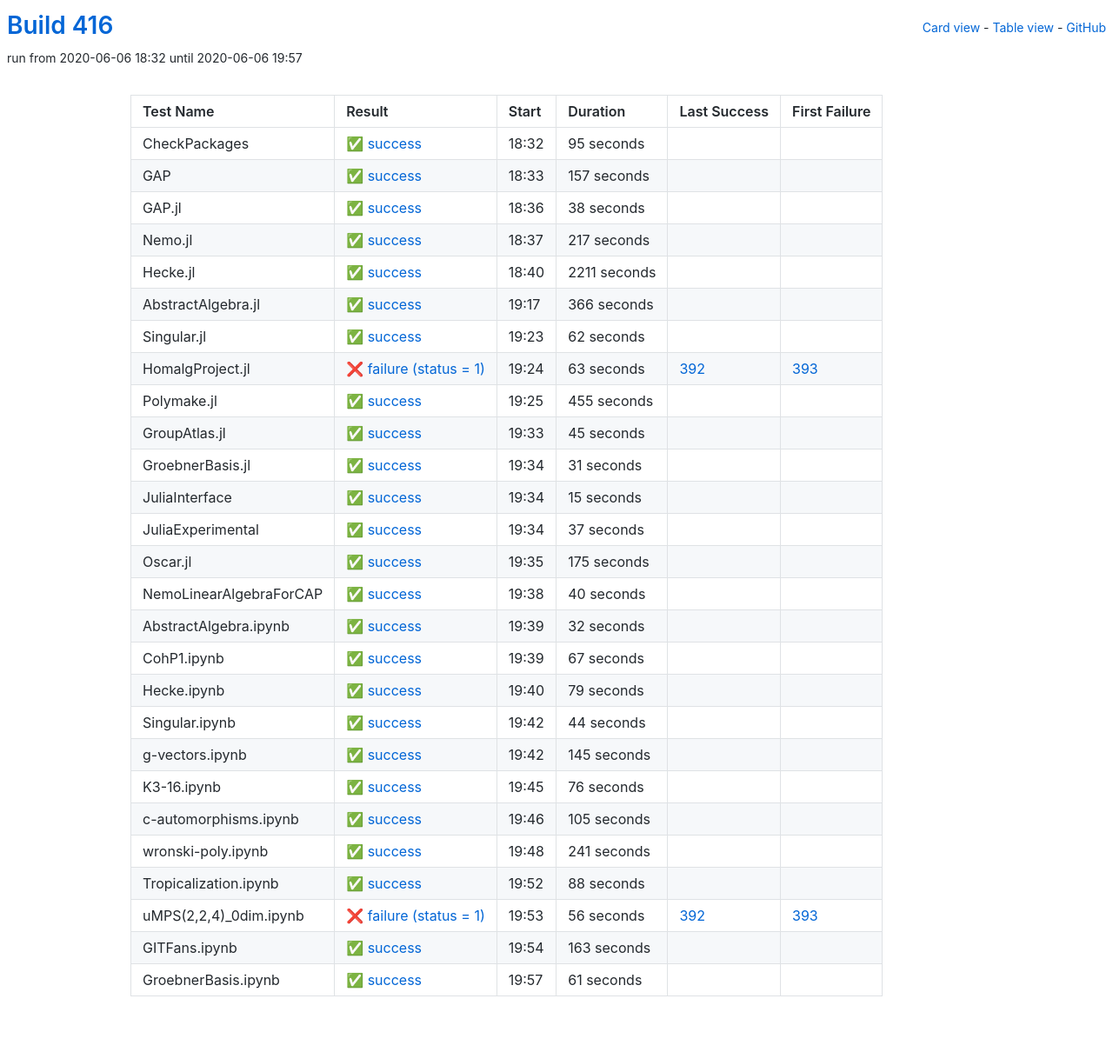
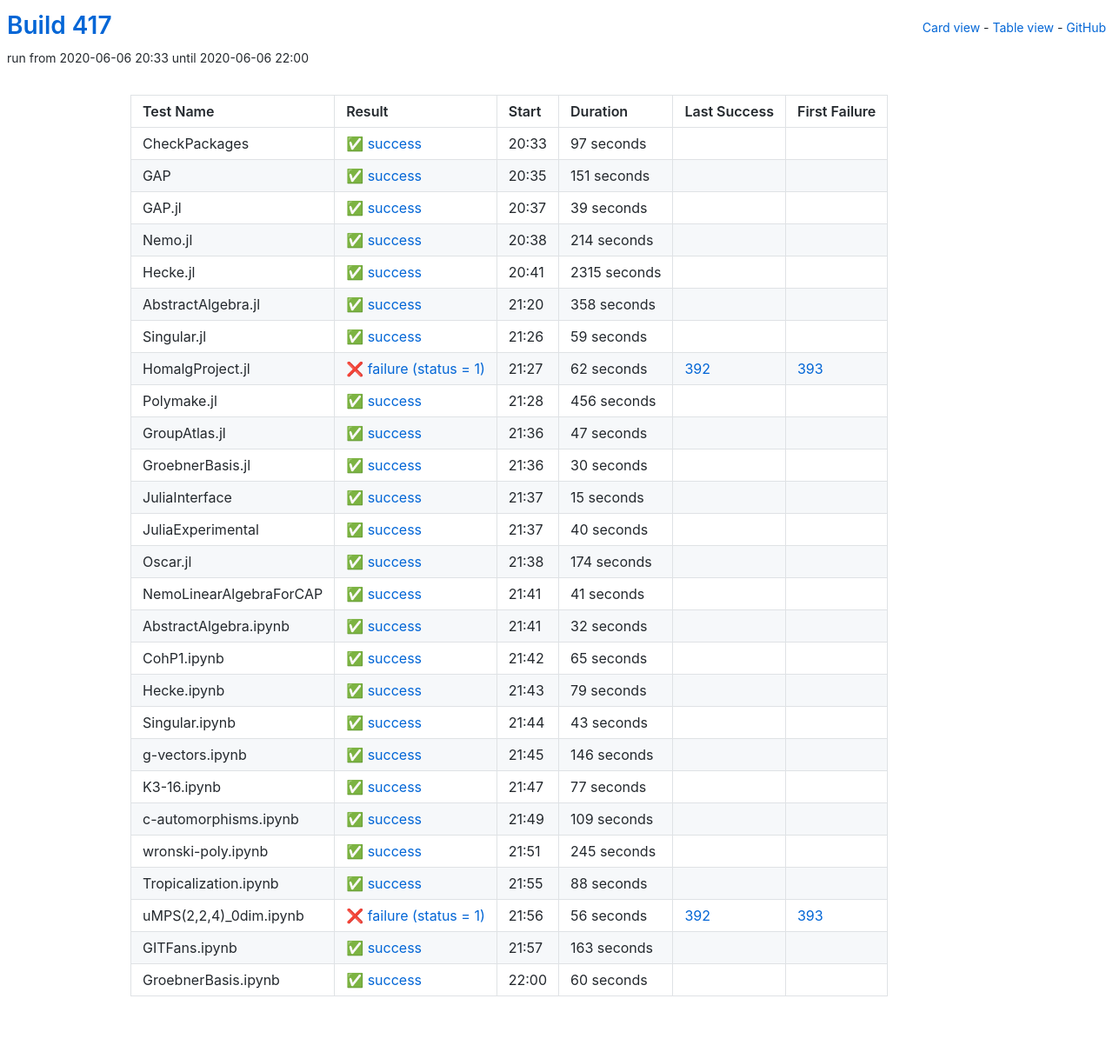
Before and after one commit to oscar-system/oscar-ci-status-1.4, a Jekyll site: the page built from table.html, in a window 1280 px wide. Shown: the whole page at 87% size. Built offline with Jekyll 4.4.1, drawn with Linux system fonts in a browser that asks for light colours.

Commit message:
Build 417

```diff
--- a/_data/ci.yml
+++ b/_data/ci.yml
@@ -1,137 +1,137 @@
-build: 416
-build_url: https://oscarci.mathematik.uni-kl.de/job/oscar-julia-1.4/416/
+build: 417
+build_url: https://oscarci.mathematik.uni-kl.de/job/oscar-julia-1.4/417/
 job: oscar-julia-1.4
 tests:
-- duration: 95
+- duration: 97
   exitcode: 0
   first_failure: false
   first_failure_url: null
   id: checkpackages
   last_success: false
   last_success_url: null
-  log: https://oscarci.mathematik.uni-kl.de/job/oscar-julia-1.4/416/artifact/logs/build-416/CheckPackages.log
+  log: https://oscarci.mathematik.uni-kl.de/job/oscar-julia-1.4/417/artifact/logs/build-417/CheckPackages.log
   name: CheckPackages
-  start: 2020-06-06 18:32
+  start: 2020-06-06 20:33
   status: success
   success: true
-- duration: 157
+- duration: 151
   exitcode: 0
   first_failure: false
   first_failure_url: null
   id: gap
   last_success: false
   last_success_url: null
-  log: https://oscarci.mathematik.uni-kl.de/job/oscar-julia-1.4/416/artifact/logs/build-416/GAP.log
+  log: https://oscarci.mathematik.uni-kl.de/job/oscar-julia-1.4/417/artifact/logs/build-417/GAP.log
   name: GAP
-  start: 2020-06-06 18:33
+  start: 2020-06-06 20:35
   status: success
   success: true
-- duration: 38
+- duration: 39
   exitcode: 0
   first_failure: false
   first_failure_url: null
   id: gap-jl
   last_success: false
   last_success_url: null
-  log: https://oscarci.mathematik.uni-kl.de/job/oscar-julia-1.4/416/artifact/logs/build-416/GAP.jl.log
+  log: https://oscarci.mathematik.uni-kl.de/job/oscar-julia-1.4/417/artifact/logs/build-417/GAP.jl.log
   name: GAP.jl
-  start: 2020-06-06 18:36
+  start: 2020-06-06 20:37
   status: success
   success: true
-- duration: 217
+- duration: 214
   exitcode: 0
   first_failure: false
   first_failure_url: null
   id: nemo-jl
   last_success: false
   last_success_url: null
-  log: https://oscarci.mathematik.uni-kl.de/job/oscar-julia-1.4/416/artifact/logs/build-416/Nemo.jl.log
+  log: https://oscarci.mathematik.uni-kl.de/job/oscar-julia-1.4/417/artifact/logs/build-417/Nemo.jl.log
   name: Nemo.jl
-  start: 2020-06-06 18:37
+  start: 2020-06-06 20:38
   status: success
   success: true
-- duration: 2211
+- duration: 2315
   exitcode: 0
   first_failure: false
   first_failure_url: null
   id: hecke-jl
   last_success: false
   last_success_url: null
-  log: https://oscarci.mathematik.uni-kl.de/job/oscar-julia-1.4/416/artifact/logs/build-416/Hecke.jl.log
+  log: https://oscarci.mathematik.uni-kl.de/job/oscar-julia-1.4/417/artifact/logs/build-417/Hecke.jl.log
   name: Hecke.jl
-  start: 2020-06-06 18:40
+  start: 2020-06-06 20:41
   status: success
   success: true
-- duration: 366
+- duration: 358
   exitcode: 0
   first_failure: false
   first_failure_url: null
   id: abstractalgebra-jl
   last_success: false
   last_success_url: null
-  log: https://oscarci.mathematik.uni-kl.de/job/oscar-julia-1.4/416/artifact/logs/build-416/AbstractAlgebra.jl.log
+  log: https://oscarci.mathematik.uni-kl.de/job/oscar-julia-1.4/417/artifact/logs/build-417/AbstractAlgebra.jl.log
   name: AbstractAlgebra.jl
-  start: 2020-06-06 19:17
+  start: 2020-06-06 21:20
   status: success
   success: true
-- duration: 62
+- duration: 59
   exitcode: 0
   first_failure: false
   first_failure_url: null
   id: singular-jl
   last_success: false
   last_success_url: null
-  log: https://oscarci.mathematik.uni-kl.de/job/oscar-julia-1.4/416/artifact/logs/build-416/Singular.jl.log
+  log: https://oscarci.mathematik.uni-kl.de/job/oscar-julia-1.4/417/artifact/logs/build-417/Singular.jl.log
   name: Singular.jl
-  start: 2020-06-06 19:23
+  start: 2020-06-06 21:26
   status: success
   success: true
-- duration: 63
+- duration: 62
   exitcode: 1
   first_failure: 393
   first_failure_url: https://oscarci.mathematik.uni-kl.de/job/oscar-julia-1.4/393/
   id: homalgproject-jl
   last_success: 392
   last_success_url: https://oscarci.mathematik.uni-kl.de/job/oscar-julia-1.4/392/
-  log: https://oscarci.mathematik.uni-kl.de/job/oscar-julia-1.4/416/artifact/logs/build-416/HomalgProject.jl.log
+  log: https://oscarci.mathematik.uni-kl.de/job/oscar-julia-1.4/417/artifact/logs/build-417/HomalgProject.jl.log
   name: HomalgProject.jl
-  start: 2020-06-06 19:24
+  start: 2020-06-06 21:27
   status: failure
   success: false
-- duration: 455
+- duration: 456
   exitcode: 0
   first_failure: false
   first_failure_url: null
   id: polymake-jl
   last_success: false
   last_success_url: null
-  log: https://oscarci.mathematik.uni-kl.de/job/oscar-julia-1.4/416/artifact/logs/build-416/Polymake.jl.log
+  log: https://oscarci.mathematik.uni-kl.de/job/oscar-julia-1.4/417/artifact/logs/build-417/Polymake.jl.log
   name: Polymake.jl
-  start: 2020-06-06 19:25
+  start: 2020-06-06 21:28
   status: success
   success: true
-- duration: 45
+- duration: 47
   exitcode: 0
   first_failure: false
   first_failure_url: null
   id: groupatlas-jl
   last_success: false
   last_success_url: null
-  log: https://oscarci.mathematik.uni-kl.de/job/oscar-julia-1.4/416/artifact/logs/build-416/GroupAtlas.jl.log
+  log: https://oscarci.mathematik.uni-kl.de/job/oscar-julia-1.4/417/artifact/logs/build-417/GroupAtlas.jl.log
   name: GroupAtlas.jl
-  start: 2020-06-06 19:33
+  start: 2020-06-06 21:36
   status: success
   success: true
-- duration: 31
+- duration: 30
   exitcode: 0
   first_failure: false
   first_failure_url: null
   id: groebnerbasis-jl
   last_success: false
   last_success_url: null
-  log: https://oscarci.mathematik.uni-kl.de/job/oscar-julia-1.4/416/artifact/logs/build-416/GroebnerBasis.jl.log
+  log: https://oscarci.mathematik.uni-kl.de/job/oscar-julia-1.4/417/artifact/logs/build-417/GroebnerBasis.jl.log
   name: GroebnerBasis.jl
-  start: 2020-06-06 19:34
+  start: 2020-06-06 21:36
   status: success
   success: true
 - duration: 15
@@ -141,45 +141,45 @@ tests:
   id: juliainterface
   last_success: false
   last_success_url: null
-  log: https://oscarci.mathematik.uni-kl.de/job/oscar-julia-1.4/416/artifact/logs/build-416/JuliaInterface.log
+  log: https://oscarci.mathematik.uni-kl.de/job/oscar-julia-1.4/417/artifact/logs/build-417/JuliaInterface.log
   name: JuliaInterface
-  start: 2020-06-06 19:34
+  start: 2020-06-06 21:37
   status: success
   success: true
-- duration: 37
+- duration: 40
   exitcode: 0
   first_failure: false
   first_failure_url: null
   id: juliaexperimental
   last_success: false
   last_success_url: null
-  log: https://oscarci.mathematik.uni-kl.de/job/oscar-julia-1.4/416/artifact/logs/build-416/JuliaExperimental.log
+  log: https://oscarci.mathematik.uni-kl.de/job/oscar-julia-1.4/417/artifact/logs/build-417/JuliaExperimental.log
   name: JuliaExperimental
-  start: 2020-06-06 19:34
+  start: 2020-06-06 21:37
   status: success
   success: true
-- duration: 175
+- duration: 174
   exitcode: 0
   first_failure: false
   first_failure_url: null
   id: oscar-jl
   last_success: false
   last_success_url: null
-  log: https://oscarci.mathematik.uni-kl.de/job/oscar-julia-1.4/416/artifact/logs/build-416/Oscar.jl.log
+  log: https://oscarci.mathematik.uni-kl.de/job/oscar-julia-1.4/417/artifact/logs/build-417/Oscar.jl.log
   name: Oscar.jl
-  start: 2020-06-06 19:35
+  start: 2020-06-06 21:38
   status: success
   success: true
-- duration: 40
+- duration: 41
   exitcode: 0
   first_failure: false
   first_failure_url: null
   id: nemolinearalgebraforcap
   last_success: false
   last_success_url: null
-  log: https://oscarci.mathematik.uni-kl.de/job/oscar-julia-1.4/416/artifact/logs/build-416/NemoLinearAlgebraForCAP.log
+  log: https://oscarci.mathematik.uni-kl.de/job/oscar-julia-1.4/417/artifact/logs/build-417/NemoLinearAlgebraForCAP.log
   name: NemoLinearAlgebraForCAP
-  start: 2020-06-06 19:38
+  start: 2020-06-06 21:41
   status: success
   success: true
 - duration: 32
@@ -189,21 +189,21 @@ tests:
   id: abstractalgebra-ipynb
   last_success: false
   last_success_url: null
-  log: https://oscarci.mathematik.uni-kl.de/job/oscar-julia-1.4/416/artifact/logs/build-416/AbstractAlgebra.ipynb.log
+  log: https://oscarci.mathematik.uni-kl.de/job/oscar-julia-1.4/417/artifact/logs/build-417/AbstractAlgebra.ipynb.log
   name: AbstractAlgebra.ipynb
-  start: 2020-06-06 19:39
+  start: 2020-06-06 21:41
   status: success
   success: true
-- duration: 67
+- duration: 65
   exitcode: 0
   first_failure: false
   first_failure_url: null
   id: cohp1-ipynb
   last_success: false
   last_success_url: null
-  log: https://oscarci.mathematik.uni-kl.de/job/oscar-julia-1.4/416/artifact/logs/build-416/CohP1.ipynb.log
+  log: https://oscarci.mathematik.uni-kl.de/job/oscar-julia-1.4/417/artifact/logs/build-417/CohP1.ipynb.log
   name: CohP1.ipynb
-  start: 2020-06-06 19:39
+  start: 2020-06-06 21:42
   status: success
   success: true
 - duration: 79
@@ -213,69 +213,69 @@ tests:
   id: hecke-ipynb
   last_success: false
   last_success_url: null
-  log: https://oscarci.mathematik.uni-kl.de/job/oscar-julia-1.4/416/artifact/logs/build-416/Hecke.ipynb.log
+  log: https://oscarci.mathematik.uni-kl.de/job/oscar-julia-1.4/417/artifact/logs/build-417/Hecke.ipynb.log
   name: Hecke.ipynb
-  start: 2020-06-06 19:40
+  start: 2020-06-06 21:43
   status: success
   success: true
-- duration: 44
+- duration: 43
   exitcode: 0
   first_failure: false
   first_failure_url: null
   id: singular-ipynb
   last_success: false
   last_success_url: null
-  log: https://oscarci.mathematik.uni-kl.de/job/oscar-julia-1.4/416/artifact/logs/build-416/Singular.ipynb.log
+  log: https://oscarci.mathematik.uni-kl.de/job/oscar-julia-1.4/417/artifact/logs/build-417/Singular.ipynb.log
   name: Singular.ipynb
-  start: 2020-06-06 19:42
+  start: 2020-06-06 21:44
   status: success
   success: true
-- duration: 145
+- duration: 146
   exitcode: 0
   first_failure: false
   first_failure_url: null
   id: g-vectors-ipynb
   last_success: false
   last_success_url: null
-  log: https://oscarci.mathematik.uni-kl.de/job/oscar-julia-1.4/416/artifact/logs/build-416/g-vectors.ipynb.log
+  log: https://oscarci.mathematik.uni-kl.de/job/oscar-julia-1.4/417/artifact/logs/build-417/g-vectors.ipynb.log
   name: g-vectors.ipynb
-  start: 2020-06-06 19:42
+  start: 2020-06-06 21:45
   status: success
   success: true
-- duration: 76
+- duration: 77
   exitcode: 0
   first_failure: false
   first_failure_url: null
   id: k3-16-ipynb
   last_success: false
   last_success_url: null
-  log: https://oscarci.mathematik.uni-kl.de/job/oscar-julia-1.4/416/artifact/logs/build-416/K3-16.ipynb.log
+  log: https://oscarci.mathematik.uni-kl.de/job/oscar-julia-1.4/417/artifact/logs/build-417/K3-16.ipynb.log
   name: K3-16.ipynb
-  start: 2020-06-06 19:45
+  start: 2020-06-06 21:47
   status: success
   success: true
-- duration: 105
+- duration: 109
   exitcode: 0
   first_failure: false
   first_failure_url: null
   id: c-automorphisms-ipynb
   last_success: false
   last_success_url: null
-  log: https://oscarci.mathematik.uni-kl.de/job/oscar-julia-1.4/416/artifact/logs/build-416/c-automorphisms.ipynb.log
+  log: https://oscarci.mathematik.uni-kl.de/job/oscar-julia-1.4/417/artifact/logs/build-417/c-automorphisms.ipynb.log
   name: c-automorphisms.ipynb
-  start: 2020-06-06 19:46
+  start: 2020-06-06 21:49
   status: success
   success: true
-- duration: 241
+- duration: 245
   exitcode: 0
   first_failure: false
   first_failure_url: null
   id: wronski-poly-ipynb
   last_success: false
   last_success_url: null
-  log: https://oscarci.mathematik.uni-kl.de/job/oscar-julia-1.4/416/artifact/logs/build-416/wronski-poly.ipynb.log
+  log: https://oscarci.mathematik.uni-kl.de/job/oscar-julia-1.4/417/artifact/logs/build-417/wronski-poly.ipynb.log
   name: wronski-poly.ipynb
-  start: 2020-06-06 19:48
+  start: 2020-06-06 21:51
   status: success
   success: true
 - duration: 88
@@ -285,9 +285,9 @@ tests:
   id: tropicalization-ipynb
   last_success: false
   last_success_url: null
-  log: https://oscarci.mathematik.uni-kl.de/job/oscar-julia-1.4/416/artifact/logs/build-416/Tropicalization.ipynb.log
+  log: https://oscarci.mathematik.uni-kl.de/job/oscar-julia-1.4/417/artifact/logs/build-417/Tropicalization.ipynb.log
   name: Tropicalization.ipynb
-  start: 2020-06-06 19:52
+  start: 2020-06-06 21:55
   status: success
   success: true
 - duration: 56
@@ -297,9 +297,9 @@ tests:
   id: umps-2-2-4-0dim-ipynb
   last_success: 392
   last_success_url: https://oscarci.mathematik.uni-kl.de/job/oscar-julia-1.4/392/
-  log: https://oscarci.mathematik.uni-kl.de/job/oscar-julia-1.4/416/artifact/logs/build-416/uMPS-2-2-4-_0dim.ipynb.log
+  log: https://oscarci.mathematik.uni-kl.de/job/oscar-julia-1.4/417/artifact/logs/build-417/uMPS-2-2-4-_0dim.ipynb.log
   name: uMPS(2,2,4)_0dim.ipynb
-  start: 2020-06-06 19:53
+  start: 2020-06-06 21:56
   status: failure
   success: false
 - duration: 163
@@ -309,20 +309,20 @@ tests:
   id: gitfans-ipynb
   last_success: false
   last_success_url: null
-  log: https://oscarci.mathematik.uni-kl.de/job/oscar-julia-1.4/416/artifact/logs/build-416/GITFans.ipynb.log
+  log: https://oscarci.mathematik.uni-kl.de/job/oscar-julia-1.4/417/artifact/logs/build-417/GITFans.ipynb.log
   name: GITFans.ipynb
-  start: 2020-06-06 19:54
+  start: 2020-06-06 21:57
   status: success
   success: true
-- duration: 61
+- duration: 60
   exitcode: 0
   first_failure: false
   first_failure_url: null
   id: groebnerbasis-ipynb
   last_success: false
   last_success_url: null
-  log: https://oscarci.mathematik.uni-kl.de/job/oscar-julia-1.4/416/artifact/logs/build-416/GroebnerBasis.ipynb.log
+  log: https://oscarci.mathematik.uni-kl.de/job/oscar-julia-1.4/417/artifact/logs/build-417/GroebnerBasis.ipynb.log
   name: GroebnerBasis.ipynb
-  start: 2020-06-06 19:57
+  start: 2020-06-06 22:00
   status: success
   success: true
```
Also changed, not shown: README.md.
